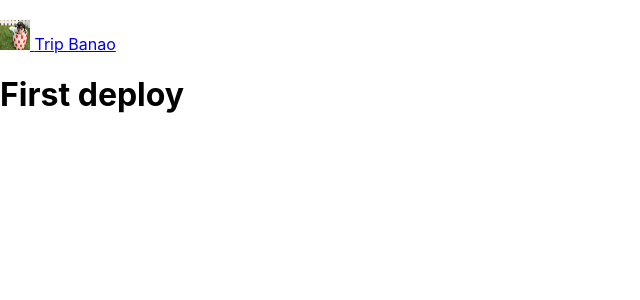
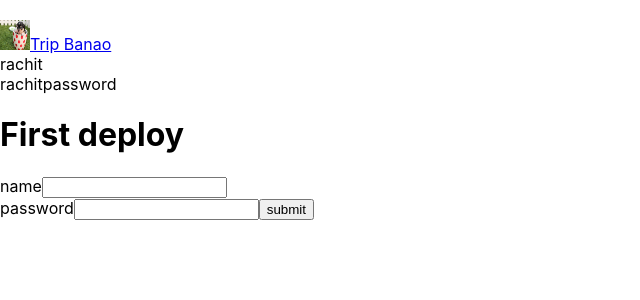
Before and after one commit to rachityadav730/trip_bnao, a React (Create React App) app: page / in a window 1280 px wide. Shown: the top 300 px of the page, without its empty margins (0-640 px from the left). Built offline with nearby package versions, Linux system fonts and the light colour scheme; no server answers.

Commit message:
connect to heroku server

```diff
--- a/package.json
+++ b/package.json
@@ -6,11 +6,12 @@
     "@testing-library/jest-dom": "^5.16.4",
     "@testing-library/react": "^13.3.0",
     "@testing-library/user-event": "^13.5.0",
+    "axios": "^0.27.2",
     "bootstrap": "^5.1.3",
     "react": "^18.2.0",
     "react-bootstrap": "^2.4.0",
     "react-dom": "^18.2.0",
-    "react-scripts": "5.0.1",
+    "react-scripts": "4.0.2",
     "web-vitals": "^2.1.4"
   },
   "scripts": {
--- a/src/Header/index.js
+++ b/src/Header/index.js
@@ -1,9 +1,9 @@
 import React from 'react'
-import Navbar from './navbar'
+import Navbars from './navbar'
 const Index = () => {
   return (
     <div>
-      <Navbar/>
+      <Navbars/>
     </div>
   )
 }
--- a/src/Header/navbar.js
+++ b/src/Header/navbar.js
@@ -1,37 +1,37 @@
-import React from 'react'
+import React,{useState,useEffect} from 'react'
 import Container from 'react-bootstrap/Container';
 import Navbar from 'react-bootstrap/Navbar';
 import logo from '../Assets/Img/logo.jpg'
-const navbar = () => {
+import axios from 'axios';
+
+const Navbars = () => {
+
+    const [name,setName]=useState("rachit")
+    const [password,setPassword]=useState("rachitpassword")
+
+    useEffect(()=>{
+
+        axios.get('https://railtrip.herokuapp.com/api/v1/users')
+        .then(res => {
+          const persons = res.data;
+          console.log("data",res.data)
+          setName(res.data[0].name)
+          setPassword(res.data[0].password)
+
+        })
+
+
+
+
+    },[])
+
+
+
   return (
     <div>
 
     <>
-      {/* <Navbar bg="light">
-        <Container>
-          <Navbar.Brand href="#home">Brand link</Navbar.Brand>
-        </Container>
-      </Navbar>
-      <br />
-      <Navbar bg="light">
-        <Container>
-          <Navbar.Brand>Brand text</Navbar.Brand>
-        </Container>
-      </Navbar> */}
-      {/* <br />
-      <Navbar bg="dark">
-        <Container>
-          <Navbar.Brand href="#home">
-            <img
-              src={logo}
-              width="30"
-              height="30"
-              className="d-inline-block align-top"
-              alt="React Bootstrap logo"
-            />
-          </Navbar.Brand>
-        </Container>
-      </Navbar> */}
+
       <br />
       <Navbar bg="dark" variant="dark">
         <Container>
@@ -42,16 +42,18 @@ const navbar = () => {
               width="30"
               height="30"
               className="d-inline-block align-top"
-            />{' '}
+            />
             Trip Banao
           </Navbar.Brand>
         </Container>
       </Navbar>
     </>
 
-
+{name}
+<br></br>
+{password}
     </div>
   )
 }
 
-export default navbar
+export default Navbars
--- a/src/MainFolder/main.js
+++ b/src/MainFolder/main.js
@@ -1,11 +1,38 @@
-import React from 'react'
+import React,{useState,useEffect} from 'react'
 
-const main = () => {
+const Main = () => {
+  const [name,setname] =useState(" ")
+  const [password,setpassword] =useState(" ")
+
+  let changename =(e)=>{
+    console.log("name",e)
+    setname(e.target.value)
+  }
+  let changepassword =(e)=>{
+    console.log()
+    setpassword(e.target.value)
+  }
+
+  let onsubmit =()=>{
+    console.log("values",name,password)
+  }
   return (
     <div>
       <h1>First deploy</h1>
+
+      <form onSubmit={onsubmit}>
+        <label>name
+        <input type="text" value ={name} onChange={changename}/>
+        </label>
+        <br>
+        </br>
+        <label>password
+        <input type="text" value ={password} onChange={changepassword}/>
+        </label>
+        <button >submit</button>
+      </form>
     </div>
   )
 }
 
-export default main
+export default Main
```
Also changed, not shown: 1 other file (tests, documents, lock files or other folders).
